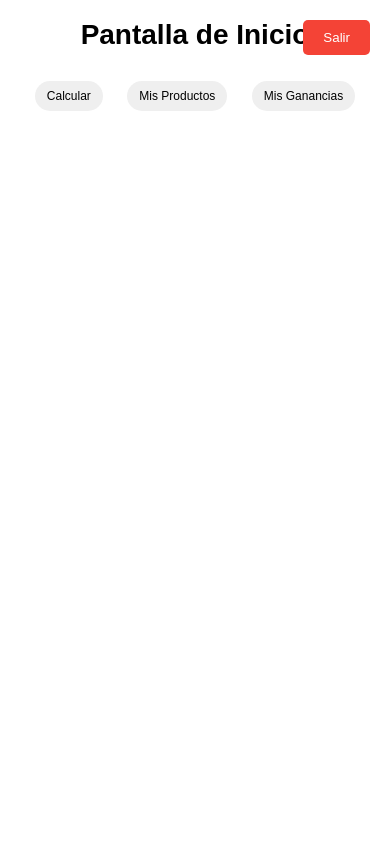
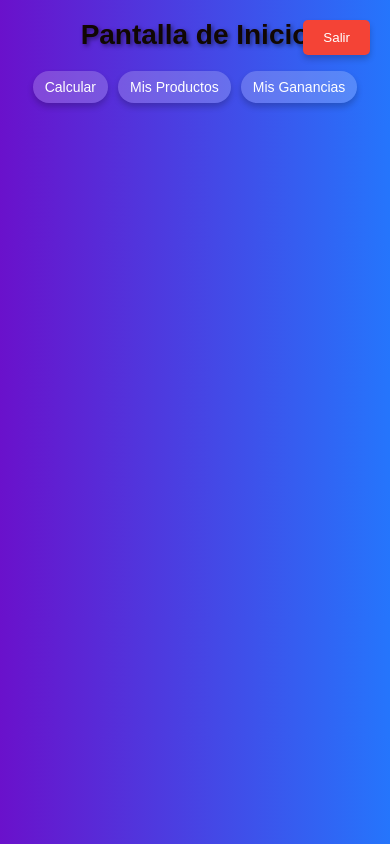
Before and after one commit to RocaelLC/MiGestorGanancias, a website: page public/Inicio.html in a window 390 px wide. Drawn offline with Linux system fonts and the light colour scheme.

Commit message:
update home style

```diff
--- a/public/styleInicio.css
+++ b/public/styleInicio.css
@@ -1,7 +1,7 @@
 body {
-    font-family: Arial, sans-serif;
-    background: white;
-    background-size: 1970px;
+    font-family: 'Poppins', sans-serif;
+    background: linear-gradient(to right, #6a11cb, #2575fc);
+    background-size: cover;
     color: white;
     margin: 0;
     padding: 0;
@@ -9,36 +9,48 @@ body {
 
 /* Contenedor principal */
 .container {
-    color: #000;
+    color: #ffffff;
     text-align: center;
     margin-top: 50px;
-    padding: 0 20px; /* Agregado para evitar márgenes en pantallas pequeñas */
+    padding: 0 20px; /* Evita márgenes en pantallas pequeñas */
 }
 
 /* Título */
 h1 {
     font-size: 60px;
     margin-bottom: 20px;
+    background: -webkit-linear-gradient(#160505, #180f03);
+    -webkit-background-clip: text;
+    -webkit-text-fill-color: transparent;
+    text-shadow: 2px 2px 4px rgba(0, 0, 0, 0.5);
 }
 
 /* Contenedor de botones */
 .button-container {
     margin-bottom: 20px;
+    display: flex;
+    flex-wrap: wrap;
+    justify-content: center;
+    gap: 10px; /* Espaciado entre botones */
 }
 
 /* Estilo de botones */
 .button-container button {
     padding: 10px 20px;
-    margin: 10px;
-    font-size: 26px;
+    font-size: 20px;
     border-radius: 24px;
-    border-style: none;
+    border: none;
     cursor: pointer;
+    background: rgba(255, 255, 255, 0.2);
+    color: white;
+    transition: all 0.3s ease-in-out;
+    box-shadow: 0 4px 6px rgba(0, 0, 0, 0.2);
 }
 
 /* Estilo al pasar el cursor sobre los botones */
 .button-container button:hover {
-    background-color: #28a745;
+    background-color: #7420b4;
+    transform: translateY(-3px);
 }
 
 /* Estilo para el formulario */
@@ -59,7 +71,10 @@ input {
     padding: 8px;
     margin-top: 5px;
     box-sizing: border-box;
-    font-size: 16px; /* Asegura que la fuente sea legible en dispositivos pequeños */
+    font-size: 16px;
+    border: none;
+    border-radius: 5px;
+    box-shadow: inset 0 2px 4px rgba(0, 0, 0, 0.2);
 }
 
 /* Botón de Logout */
@@ -73,10 +88,23 @@ input {
     border: none;
     border-radius: 5px;
     cursor: pointer;
+    transition: background-color 0.3s ease-in-out;
+    box-shadow: 0 4px 6px rgba(0, 0, 0, 0.2);
 }
 
 .logout-button:hover {
     background-color: #d32f2f;
+}
+
+/* Estilo para información */
+.information {
+    color: white;
+    font-size: 18px;
+    margin: 18px;
+    background: rgba(255, 255, 255, 0.1);
+    padding: 20px;
+    border-radius: 8px;
+    box-shadow: 0 4px 6px rgba(0, 0, 0, 0.2);
 }
 
 /* Media Queries para Responsividad */
@@ -88,7 +116,7 @@ input {
     }
 
     .button-container button {
-        font-size: 20px; /* Ajusta el tamaño de los botones */
+        font-size: 16px; /* Ajusta el tamaño de los botones */
         padding: 8px 16px;
     }
 
@@ -108,7 +136,7 @@ input {
     }
 
     .button-container button {
-        font-size: 12px; /* Ajusta el tamaño de los botones en móviles */
+        font-size: 14px; /* Ajusta el tamaño de los botones en móviles */
         padding: 8px 12px;
     }
 
@@ -124,13 +152,9 @@ input {
     input {
         padding: 12px; /* Asegura que los campos de entrada sean fáciles de usar en pantallas táctiles */
     }
-}
-.information{
-    color: black;
-    font-size: 18px;
-    margin: 18px;
+
 }
 .img-fondo{
-    width: 10%;
-    height: 10%;
-}
+    width: 100%;
+    height: 100%;
+    }
```
